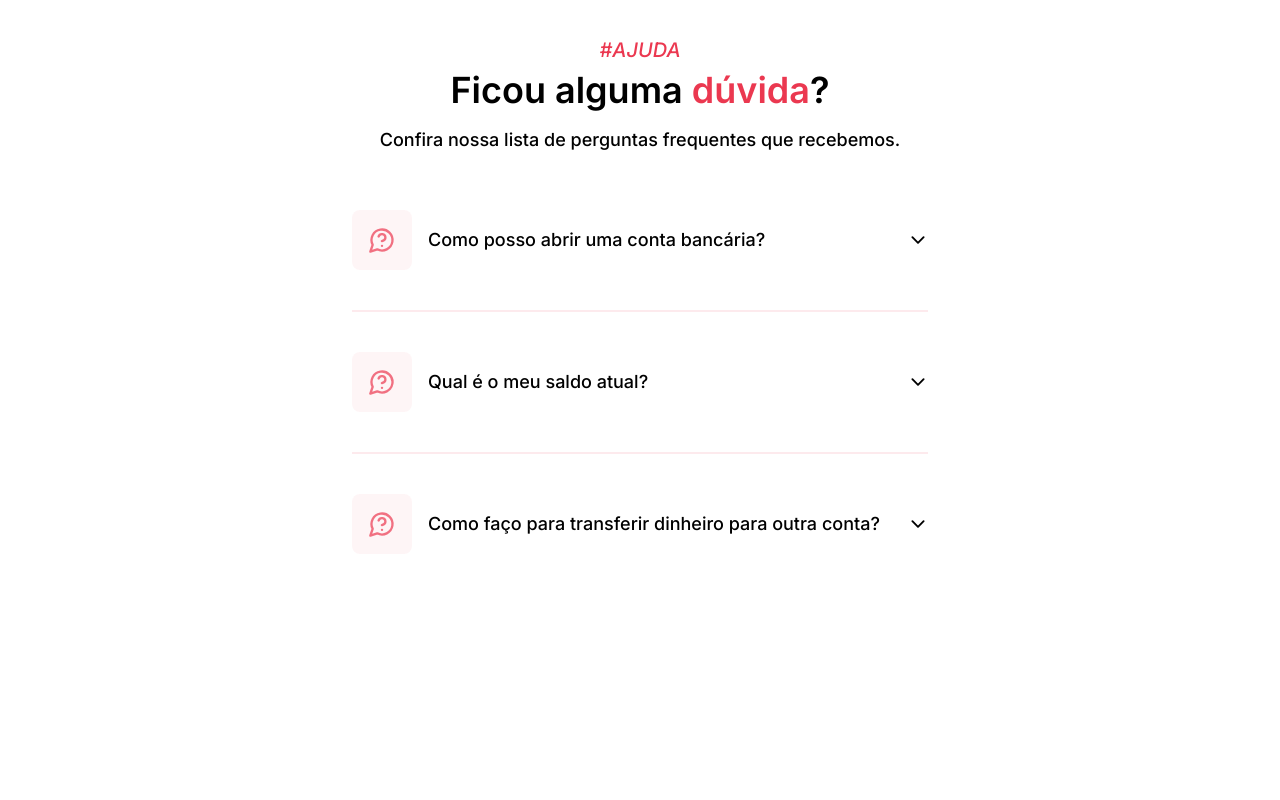
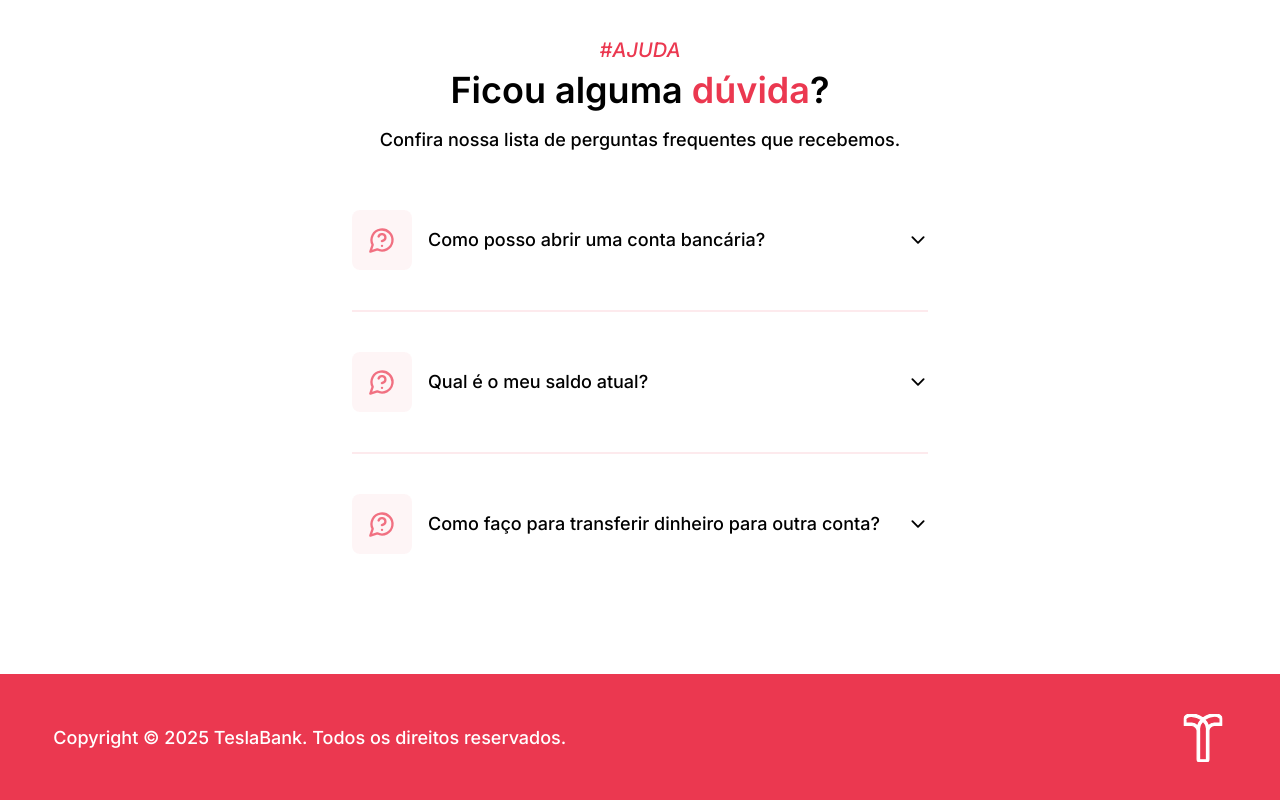
Before and after one commit to orochaa/tesla-bank, a React (Vite) app: page / in a window 1280 px wide. Shown: the part 4692-5492 px from the top of the page. Before the commit the page ends 5366 px from the top, so only its background shows below. Built offline with nearby package versions, Linux system fonts and the light colour scheme.

Commit message:
feat: add footer section

```diff
--- a/src/app.tsx
+++ b/src/app.tsx
@@ -383,6 +383,15 @@ export function App(): React.JSX.Element {
           </ul>
         </div>
       </div>
+
+      <footer className="bg-tesla py-10 text-white">
+        <div className="mx-auto flex w-11/12 max-w-7xl items-center justify-between">
+          <p className="text-lg font-medium">
+            Copyright © 2025 TeslaBank. Todos os direitos reservados.
+          </p>
+          <TeslaBankIcon className="size-12" />
+        </div>
+      </footer>
     </div>
   )
 }
```
